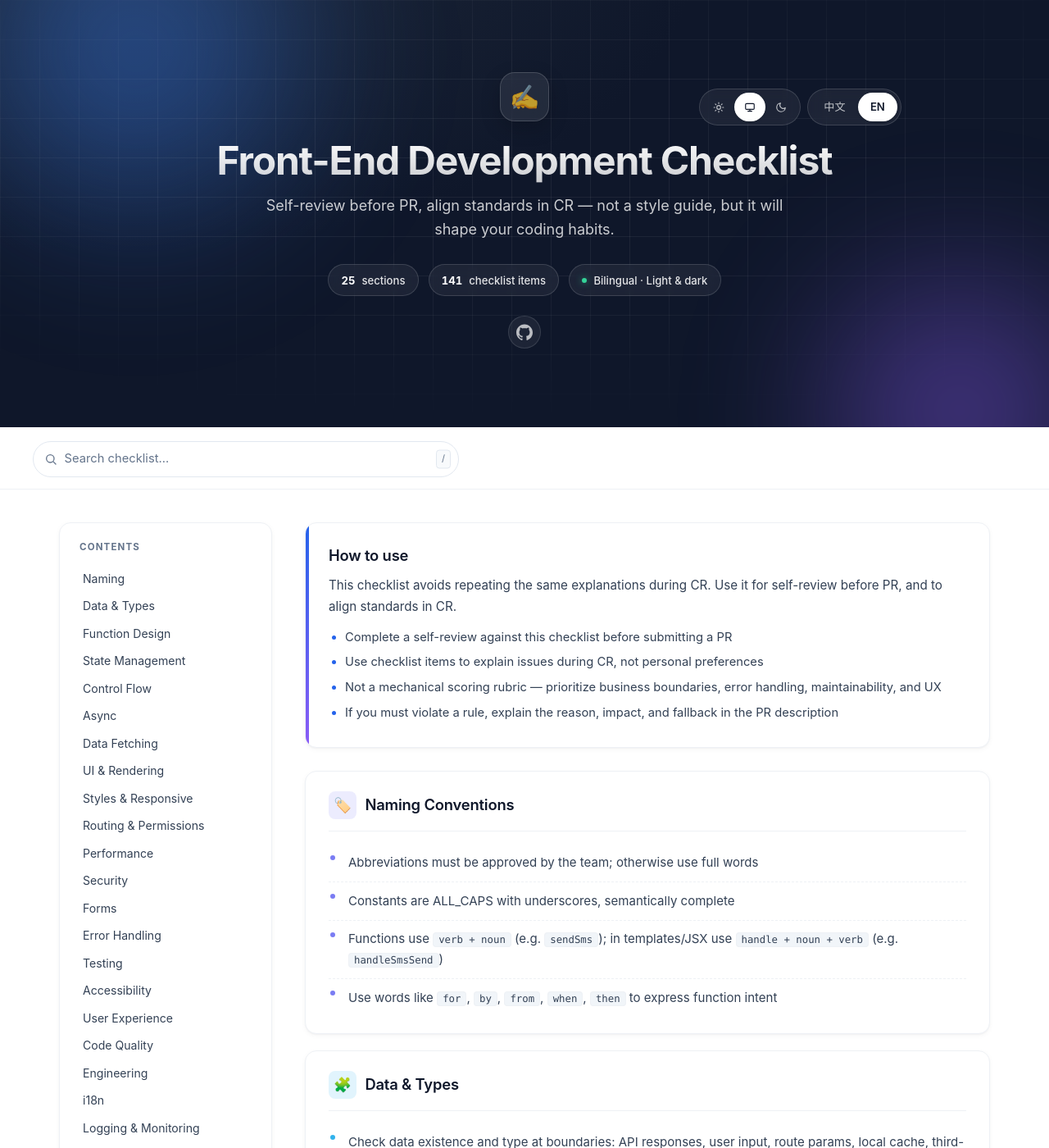
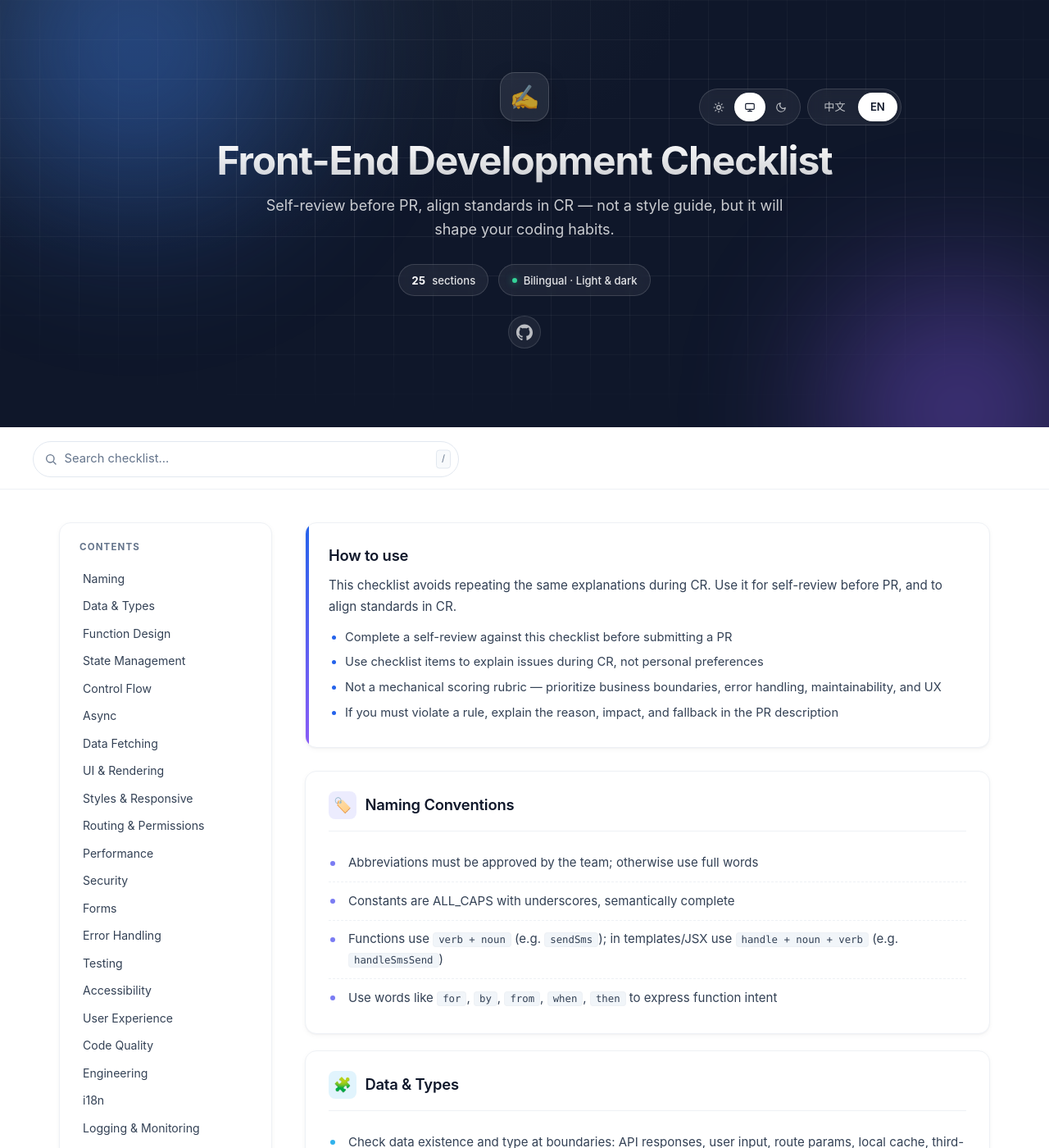
Before and after one commit to wsafight/front-end-checklist, a Jekyll site: the page built from index.html, in a window 1280 px wide and 1400 px high. Shown: the whole window at 82% size. Built offline with Jekyll 4.4.1, drawn with Linux system fonts in a browser that asks for light colours.

Commit message:
fix: 添加缓存清除参数并优化样式和图标尺寸
为JavaScript和CSS文件添加时间戳参数防止缓存问题
调整列表项标记位置的计算方式
统一设置SVG图标的宽度和高度
移除统计区域中多余的清单项计数

```diff
--- a/_includes/external_js.html
+++ b/_includes/external_js.html
@@ -1 +1 @@
-<script src="javascripts/app.js"></script>
+<script src="javascripts/app.js?v={{ site.time | date: '%s' }}"></script>
--- a/_includes/header.html
+++ b/_includes/header.html
@@ -4,13 +4,13 @@
     <div class="top-controls">
       <div class="theme-switch" role="group" aria-label="Theme">
         <button type="button" class="theme-btn" data-theme="light" aria-label="Light theme" title="Light">
-          <svg viewBox="0 0 24 24" fill="none" stroke="currentColor" stroke-width="2" stroke-linecap="round" stroke-linejoin="round" aria-hidden="true"><circle cx="12" cy="12" r="4"/><path d="M12 2v2M12 20v2M4.93 4.93l1.41 1.41M17.66 17.66l1.41 1.41M2 12h2M20 12h2M4.93 19.07l1.41-1.41M17.66 6.34l1.41-1.41"/></svg>
+          <svg width="14" height="14" viewBox="0 0 24 24" fill="none" stroke="currentColor" stroke-width="2" stroke-linecap="round" stroke-linejoin="round" aria-hidden="true"><circle cx="12" cy="12" r="4"/><path d="M12 2v2M12 20v2M4.93 4.93l1.41 1.41M17.66 17.66l1.41 1.41M2 12h2M20 12h2M4.93 19.07l1.41-1.41M17.66 6.34l1.41-1.41"/></svg>
         </button>
         <button type="button" class="theme-btn" data-theme="auto" aria-label="System theme" title="System">
-          <svg viewBox="0 0 24 24" fill="none" stroke="currentColor" stroke-width="2" stroke-linecap="round" stroke-linejoin="round" aria-hidden="true"><rect x="3" y="4" width="18" height="12" rx="2"/><path d="M8 20h8M12 16v4"/></svg>
+          <svg width="14" height="14" viewBox="0 0 24 24" fill="none" stroke="currentColor" stroke-width="2" stroke-linecap="round" stroke-linejoin="round" aria-hidden="true"><rect x="3" y="4" width="18" height="12" rx="2"/><path d="M8 20h8M12 16v4"/></svg>
         </button>
         <button type="button" class="theme-btn" data-theme="dark" aria-label="Dark theme" title="Dark">
-          <svg viewBox="0 0 24 24" fill="none" stroke="currentColor" stroke-width="2" stroke-linecap="round" stroke-linejoin="round" aria-hidden="true"><path d="M21 12.79A9 9 0 1 1 11.21 3 7 7 0 0 0 21 12.79z"/></svg>
+          <svg width="14" height="14" viewBox="0 0 24 24" fill="none" stroke="currentColor" stroke-width="2" stroke-linecap="round" stroke-linejoin="round" aria-hidden="true"><path d="M21 12.79A9 9 0 1 1 11.21 3 7 7 0 0 0 21 12.79z"/></svg>
         </button>
       </div>
       <div class="lang-switch" role="group" aria-label="Language">
@@ -31,7 +31,6 @@
 
     <div class="masthead-stats" aria-label="Stats">
       <span class="stat-pill"><strong data-stat="sections">25</strong><span data-i18n data-zh="个分类" data-en="sections">个分类</span></span>
-      <span class="stat-pill"><strong data-stat="items">0</strong><span data-i18n data-zh="条清单" data-en="checklist items">条清单</span></span>
       <span class="stat-pill"><span class="dot" aria-hidden="true"></span><span data-i18n data-zh="双语对照 · 深浅色主题" data-en="Bilingual · Light &amp; dark">双语对照 · 深浅色主题</span></span>
     </div>
 
--- a/_layouts/default.html
+++ b/_layouts/default.html
@@ -4,7 +4,7 @@
         <meta charset="UTF-8">
         <meta name="viewport" content="width=device-width, initial-scale=1.0">
         <meta name="description" content="{{ site.description }}">
-        <link rel="stylesheet" href="styles/style.css">
+        <link rel="stylesheet" href="styles/style.css?v={{ site.time | date: '%s' }}">
 
         <title>{{ site.name }}</title>
     </head>
@@ -17,7 +17,7 @@
         <div class="search-wrap">
           <div class="search-inner">
             <div class="search-box">
-              <svg viewBox="0 0 24 24" fill="none" stroke="currentColor" stroke-width="2" stroke-linecap="round" stroke-linejoin="round" aria-hidden="true"><circle cx="11" cy="11" r="7"/><path d="m21 21-4.3-4.3"/></svg>
+              <svg width="16" height="16" viewBox="0 0 24 24" fill="none" stroke="currentColor" stroke-width="2" stroke-linecap="round" stroke-linejoin="round" aria-hidden="true"><circle cx="11" cy="11" r="7"/><path d="m21 21-4.3-4.3"/></svg>
               <input type="search" id="searchInput" placeholder="搜索清单项…" data-i18n-ph data-ph-zh="搜索清单项…" data-ph-en="Search checklist…" aria-label="Search">
               <kbd>/</kbd>
             </div>
--- a/styles/style.css
+++ b/styles/style.css
@@ -618,7 +618,7 @@
   content: "";
   position: absolute;
   left: .15rem;
-  top: 1.1em;
+  top: calc(.65rem + .825em);
   transform: translateY(-50%);
   width: 6px;
   height: 6px;
```
